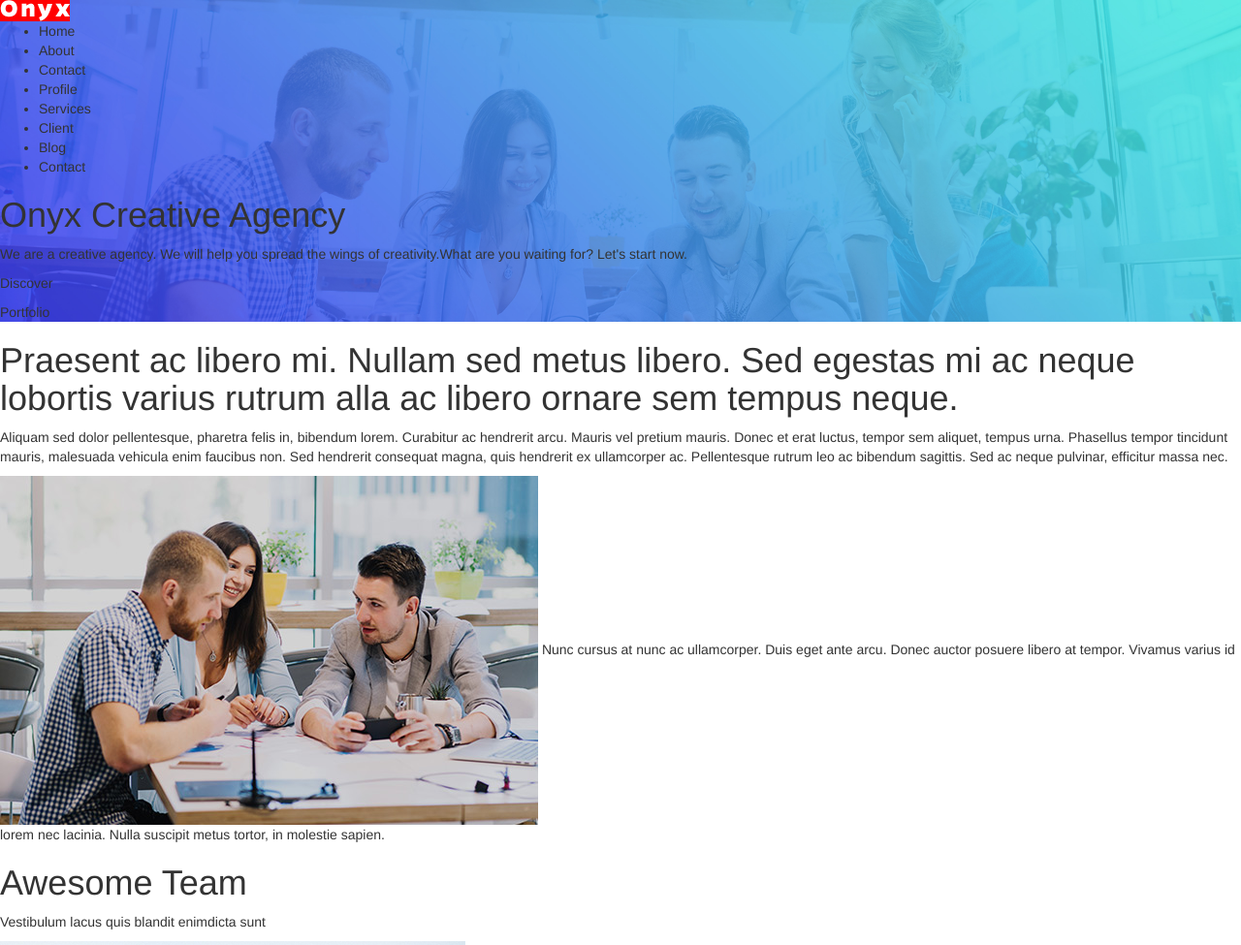
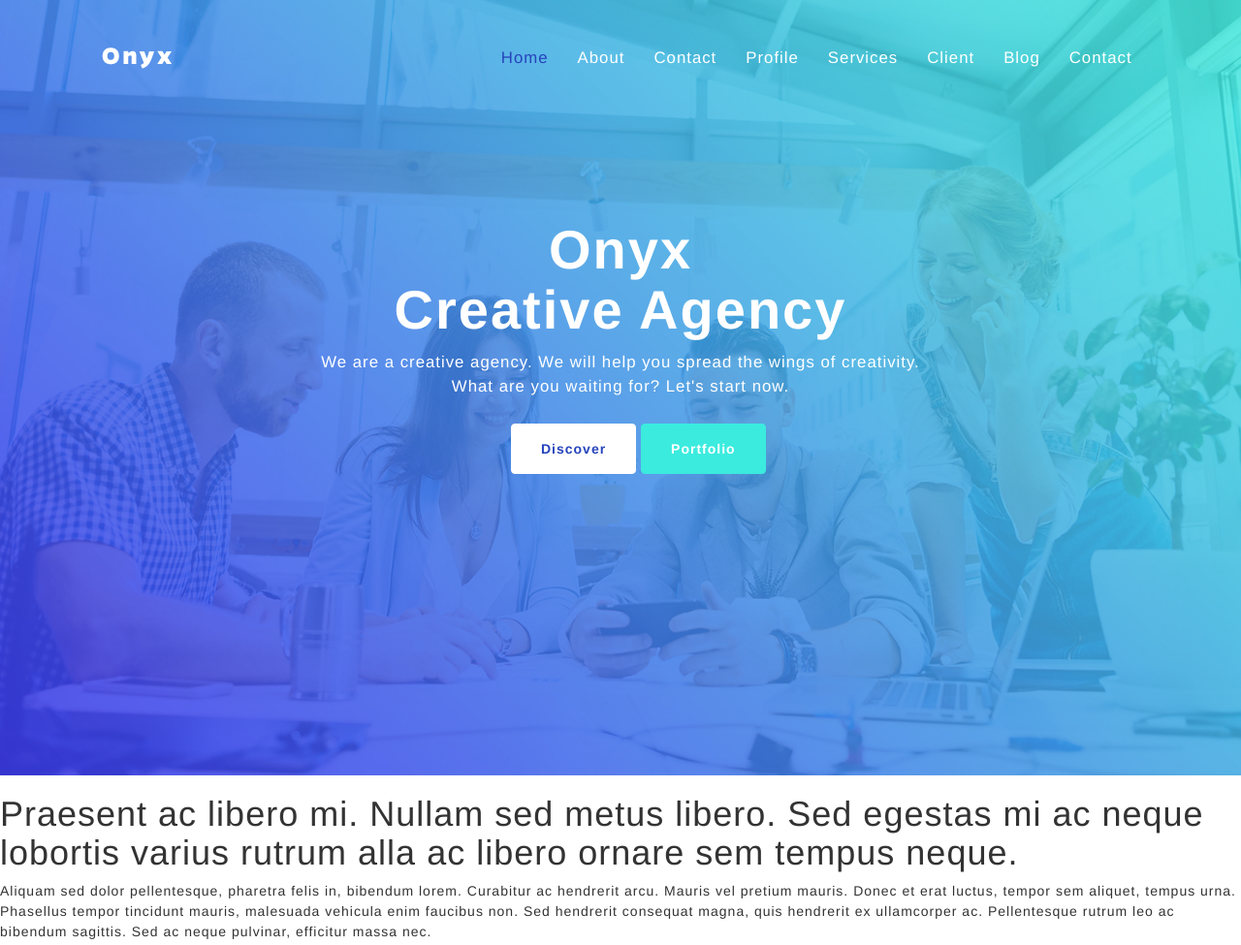
Before and after one commit to adedolapo1788/Onyxtest, a plain HTML site: page index.html in a window 1280 px wide. Shown: the top 975 px of the page at 97% size. Drawn offline with nearby package versions, Linux system fonts and the light colour scheme.

Commit message:
header almost completed

```diff
--- a/index.html
+++ b/index.html
@@ -12,21 +12,38 @@
 </head>
 <body>
 	<header>
-		<img src="img/logo/logo.png" style="background-color: red">
-		<ul>
-			<li>Home</li>
-			<li>About</li>
-			<li>Contact</li>
-			<li>Profile</li>
-			<li>Services</li>
-			<li>Client</li>
-			<li>Blog</li>
-			<li>Contact</li>
-		</ul>
-		<h1>Onyx Creative Agency</h1>
-		<p>We are a creative agency. We will help you spread the wings of creativity.What are you waiting for? Let's start now.</p>
-		<p>Discover</p>
-		<p>Portfolio</p>
+		<nav class="navbar navbar-inverse">
+			<div class="container-fluid">
+				<div class="navbar-header">
+					<button type="button" class="navbar-toggle" data-toggle="collapse" data-target="#myNavbar">
+						<span class="icon-bar"></span>
+						<span class="icon-bar"></span>
+						<span class="icon-bar"></span>
+					</button>
+					<a href="#" class="navbar-brand"><img src="img/logo/logo.png" class="header-links-logo"></a>
+				</div>
+				<div class="collapse navbar-collapse container header-links"  id="myNavbar">
+						<ul class="nav navbar-nav navbar-right">
+							<li class="active"><a href="#">Home</a></li>
+							<li><a href="#">About</a></li>
+							<li><a href="#">Contact</a></li>
+							<li><a href="#">Profile</a></li>
+							<li><a href="#">Services</a></li>
+							<li><a href="#">Client</a></li>
+							<li><a href="#">Blog</a></li>
+							<li><a href="#">Contact</a></li>
+						</ul>
+					</div>
+			</div>
+		</nav>
+		<h1 class="site-header-one">Onyx</h1>
+		<h1 class="site-header"> Creative Agency</h1>
+		<p class="header-content">We are a creative agency. We will help you spread the wings of creativity.</p>
+		<p class="header-content">What are you waiting for? Let's start now.</p>
+		<div class="container header-btn">
+			<p class="btn btn-default btn-one">Discover</p>
+		<p class="btn btn-default btn-two">Portfolio</p>
+		</div>
 	</header>
 
 	<!-----------------------------------SECTION ONE -------------------------------->
--- a/main.css
+++ b/main.css
@@ -1,7 +1,21 @@
+*{
+	box-sizing: border-box;
+	-webkit-box-sizing:border-box;
+	-moz-box-sizing:border-box;
+}
+
+body{
+	line-height:1.5;
+	letter-spacing: 1px;
+	font-size: 14px;
+	font-family: 'Poppins',Helvetica, Arial, sans-serif;
+}
 header{
 	background:url(img/main.jpg) center center no-repeat;
 	background-size: cover;
 	background-attachment: fixed;
+	height: 100vh;
+	overflow: hidden;
 }
 
 .section-three{
@@ -20,3 +34,114 @@ header{
 	background-size: cover;
 	background-attachment: fixed;
 }
+
+
+
+/*********************HEADER SECTION********************/
+ .navbar{
+  	margin-bottom: 0;
+  	border-radius: 0;
+  	background-color:transparent;
+  	color: #fff;
+  	padding:1% 0;
+  	font-size: 1.2em;
+  	border:0;
+  }
+   .current:hover{
+  	background-color: blue;
+  }
+
+   .navbar-brand{
+  	float: left;
+  	min-height: 55px;
+  	padding: 0 15px 15px;
+  }
+
+    .navbar-inverse .navbar-nav .active a,
+  .navbar-inverse .navbar-nav .active a:focus,
+  .navbar-inverse .navbar-nav .active a :hover{
+  	color: #2644BC;
+  	background-color: transparent;
+  }
+  .navbar-inverse .navbar-nav .active a:hover{
+  	background:transparent;
+  }
+
+   .navbar-inverse .navbar-nav li a{
+  	color:#fff;
+  }
+   .navbar-inverse .navbar-nav li a:hover{
+  	color:#2644BC;
+  }
+
+  .header-links{
+  	padding: 1em;
+  	padding-top: 1.3em;
+  	padding-right: 5.8em;
+  	font-weight: 500;
+  }
+
+  .header-links-logo{
+  	padding: 1em;
+  	padding-top: 2em;
+  	padding-left: 5em;
+  }
+
+  .site-header{
+  	color: #fff;
+  	text-align: center;
+  	font-weight: 700;
+  	font-size: 4em;
+  	margin-top: 13rem;
+  	letter-spacing: 2px;
+  }
+   .site-header-one{
+  	color: #fff;
+  	text-align: center;
+  	font-weight: 700;
+  	font-size: 4em;
+  	margin-top: 13rem;
+  	margin-bottom: -13rem;
+  	letter-spacing: 2px;
+  }
+
+  .header-content{
+  	text-align: center;
+  	color: #fff;
+  	font-weight: 500;
+  	font-size: 1.2em;
+  	margin-bottom: 0;
+  }
+  .header-btn{
+  	margin-top: 2.6rem;
+  	margin-left: 40%;
+  }
+  .btn{
+  	padding: 1.5rem 3rem;
+  }
+  .btn-one{
+  	background-color: #fff;
+  	color:#2644BC;
+  	font-weight: 600;
+  	border-color: #fff;
+  	transition: all .5s;
+  }
+   .btn-two{
+  	background-color: #3BEBDE;
+  	color:#fff;
+  	font-weight: 600;
+  	border-color:#3BEBDE;
+  	transition: all .5s;
+  }
+  .btn-one:hover{
+  	background-color: #3BEBDE;
+  	color:#fff;
+  	font-weight: 600;
+  	border-color:#3BEBDE;
+  }
+  .btn-two:hover{
+  	background-color: #fff;
+  	color:#2644BC;
+  	font-weight: 600;
+  	border-color: #fff;
+  }
```
